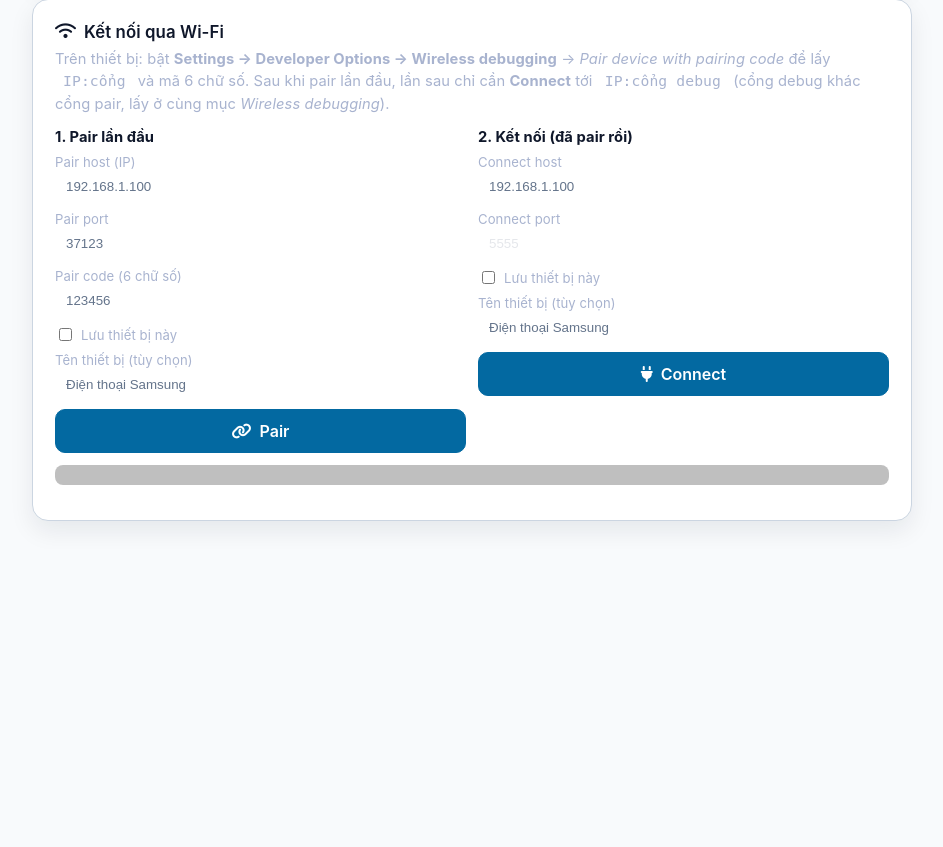
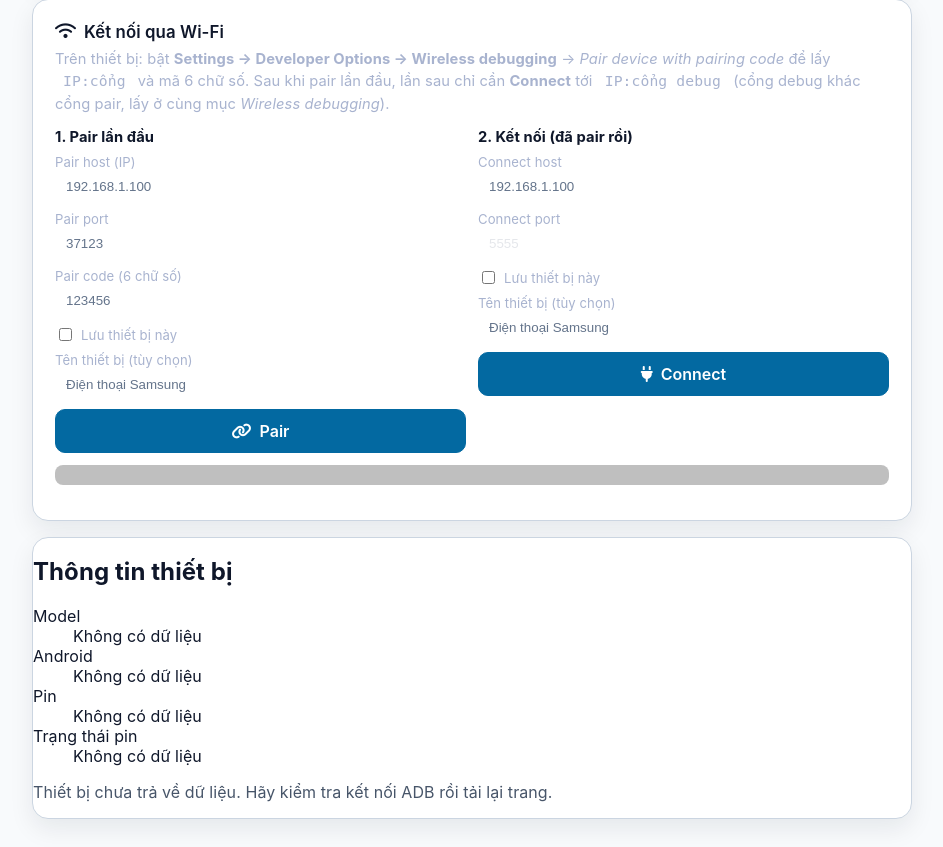
Before and after one commit to nhoxboo/web-scrcpy-fresh, a Flask app: template templates/devices.html in a window 1280 px wide. Shown: the part 434-1281 px from the top of the page, without its empty margins (168-1111 px from the left). Before the commit the page ends 960 px from the top, so only its background shows below. Run offline with Flask 3, Linux system fonts and the light colour scheme; the template is opened without the code that fills it: most values are stand-ins (such as "Sample title", 1, 10 or a date in 2020); some libraries are stand-ins or nearby versions.

Commit message:
feat: surface safe selected-device facts

```diff
--- a/app.py
+++ b/app.py
@@ -590,6 +590,51 @@ def api_devices():
         'selected': _selected_serial() or '',
         'default': adb_serial or '',
     }
+
+
+def _parse_battery_facts(output: str) -> dict[str, int | str | None]:
+    """Extract only safe, operator-useful values from ``dumpsys battery``."""
+    facts: dict[str, int | str | None] = {'battery_percent': None, 'battery_status': None}
+    status_names = {2: 'charging', 3: 'discharging', 4: 'not_charging', 5: 'full'}
+    for raw_line in output.splitlines():
+        key, separator, value = raw_line.partition(':')
+        if not separator:
+            continue
+        value = value.strip()
+        if key.strip() == 'level' and value.isdigit():
+            level = int(value)
+            if 0 <= level <= 100:
+                facts['battery_percent'] = level
+        elif key.strip() == 'status' and value.isdigit():
+            facts['battery_status'] = status_names.get(int(value))
+    return facts
+
+
+def _safe_adb_property(name: str, serial: str) -> str | None:
+    ok, output = adb_shell(['getprop', name], serial=serial, timeout=10)
+    if not ok:
+        return None
+    value = output.strip()
+    return value[:120] if value else None
+
+
+@app.route('/api/devices/<serial>/facts')
+@login_required
+def api_device_facts(serial: str):
+    if not is_valid_serial(serial) or serial != _selected_serial():
+        return jsonify(ok=False, error='Thiết bị không phải thiết bị đang chọn.'), 400
+
+    facts = {
+        'model': _safe_adb_property('ro.product.model', serial),
+        'android_version': _safe_adb_property('ro.build.version.release', serial),
+        'battery_percent': None,
+        'battery_status': None,
+    }
+    battery_ok, battery_output = adb_shell(['dumpsys', 'battery'], serial=serial, timeout=10)
+    if battery_ok:
+        facts.update(_parse_battery_facts(battery_output))
+    available = any(value is not None for value in facts.values())
+    return jsonify(ok=True, available=available, facts=facts)
 
 
 @app.route('/login', methods=['GET', 'POST'])
--- /dev/null
+++ b/static/js/device-manager.js
@@ -0,0 +1,38 @@
+(() => {
+  const factsRoot = document.getElementById('deviceFacts');
+  if (!factsRoot) return;
+
+  const serial = factsRoot.dataset.serial;
+  const render = (facts, available) => {
+    factsRoot.replaceChildren();
+    const title = document.createElement('h2');
+    title.textContent = 'Thông tin thiết bị';
+    factsRoot.append(title);
+    const grid = document.createElement('dl');
+    const entries = [
+      ['Model', facts.model],
+      ['Android', facts.android_version],
+      ['Pin', facts.battery_percent == null ? null : `${facts.battery_percent}%`],
+      ['Trạng thái pin', facts.battery_status],
+    ];
+    entries.forEach(([label, value]) => {
+      const term = document.createElement('dt');
+      term.textContent = label;
+      const description = document.createElement('dd');
+      description.textContent = value || 'Không có dữ liệu';
+      grid.append(term, description);
+    });
+    factsRoot.append(grid);
+    if (!available) {
+      const note = document.createElement('p');
+      note.className = 'muted';
+      note.textContent = 'Thiết bị chưa trả về dữ liệu. Hãy kiểm tra kết nối ADB rồi tải lại trang.';
+      factsRoot.append(note);
+    }
+  };
+
+  fetch(`/api/devices/${encodeURIComponent(serial)}/facts`, { credentials: 'same-origin' })
+    .then((response) => response.json())
+    .then((payload) => render(payload.facts || {}, Boolean(payload.available)))
+    .catch(() => render({}, false));
+})();
--- a/templates/devices.html
+++ b/templates/devices.html
@@ -194,7 +194,14 @@
     </div>
     <pre id="wireOut" style="margin-top:12px;font-size:.78rem;color:var(--muted);background:rgba(0,0,0,.25);padding:10px 12px;border-radius:8px;min-height:1.6em;white-space:pre-wrap;word-break:break-all"></pre>
   </section>
+  {% if selected %}
+    <section class="surface-card device-facts" id="deviceFacts" data-serial="{{ selected }}" aria-live="polite">
+      <h2>Thông tin thiết bị</h2>
+      <p class="muted">Đang tải thông tin thiết bị…</p>
+    </section>
+  {% endif %}
 </div>
+<script src="/static/js/device-manager.js?v={{ static_ver }}"></script>
 <script>
   // Tiny helper: POST a form via fetch and pipe the JSON result into #wireOut.
   // The page reloads on success so the new TCP/IP serial shows up in the
```
Also changed, not shown: tests/test_device_facts.py (added, +83 -0 lines).
